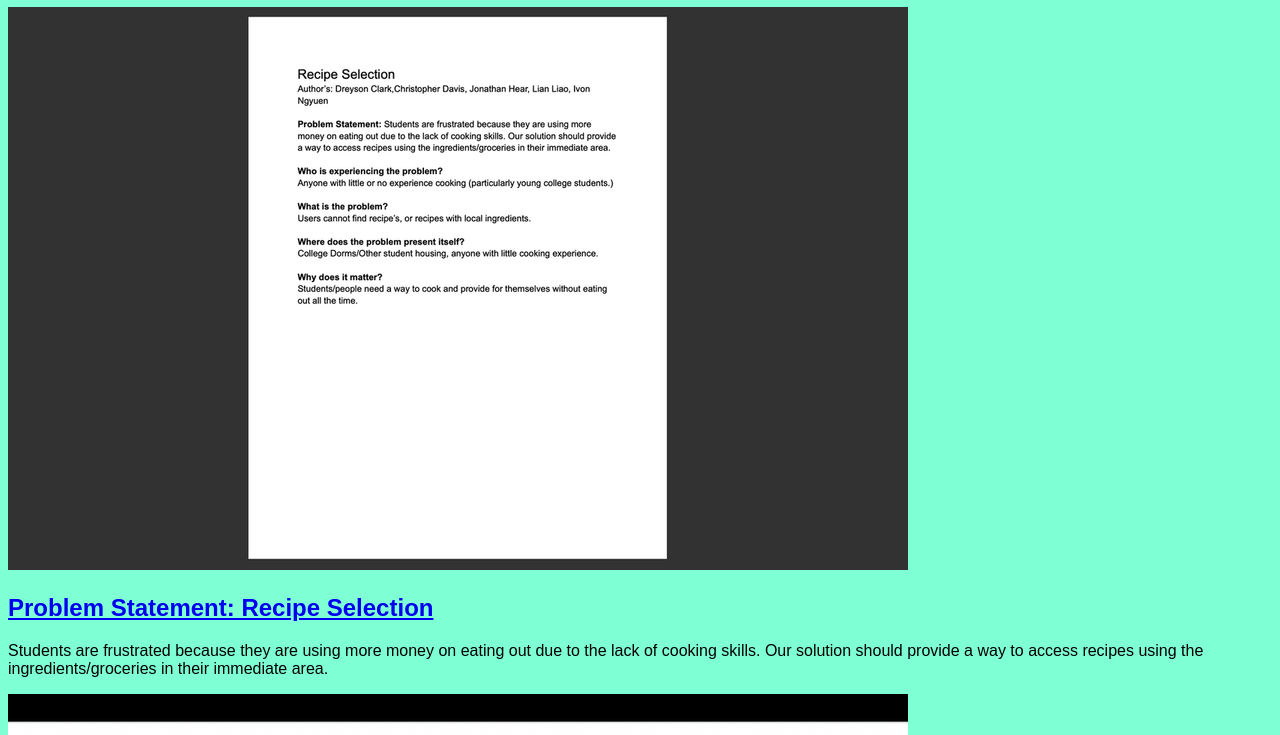
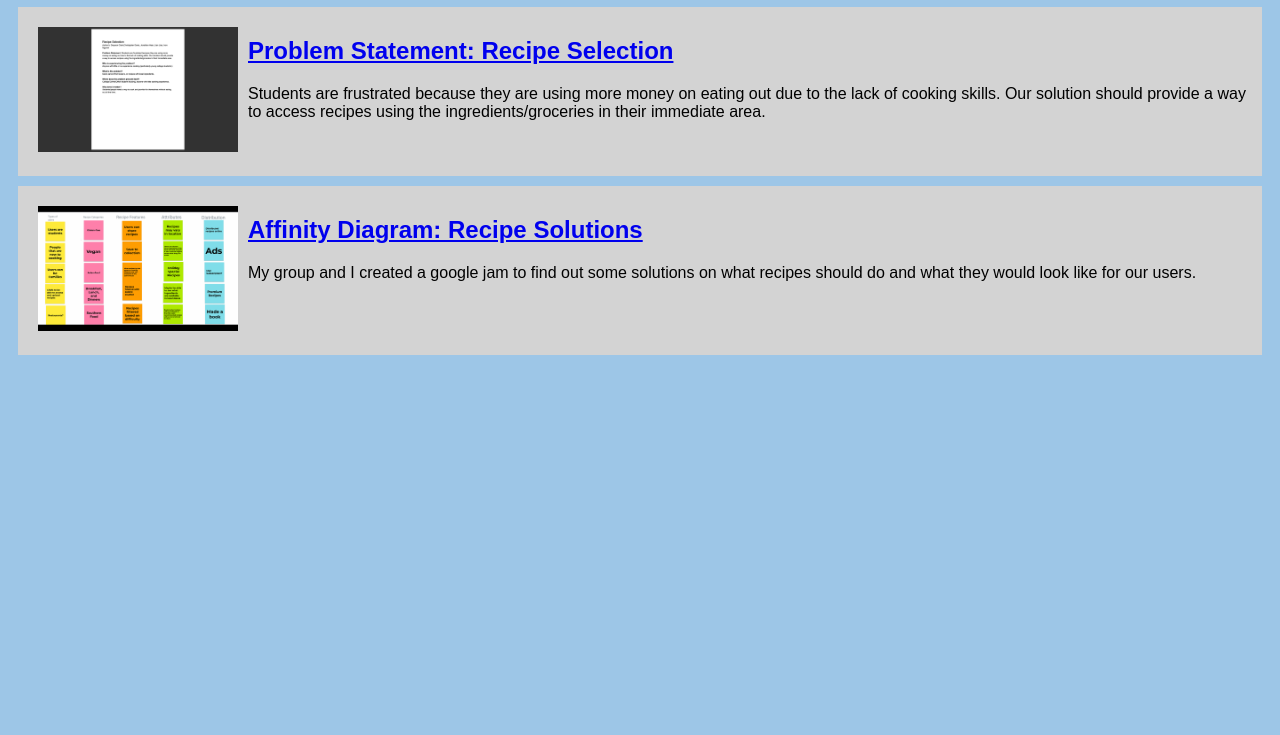
Before and after one commit to drey0503/drey0503.github.io, a plain HTML site: page index.html in a window 1280 px wide. Shown: the part 73-808 px from the top of the page. Drawn offline with Linux system fonts and the light colour scheme.

Commit message:
Add files via upload

```diff
--- a/styles.css
+++ b/styles.css
@@ -1,9 +1,22 @@
-body{
-    background-color:aquamarine ;
+body {
+    background-color:rgb(157, 198, 231) ;
     font-family: Arial, Helvetica, sans-serif;
+
 }
 
-h1{
+.assignment {
+    display:flex;
+    padding:10px;
+    margin:10px;
+    background: lightgrey;
+}
+
+.assignment img {
+    width:200px;
+    padding:10px;
+}
+
+h1 {
     color:darkblue;
     text-align:center;
 }
```
Also changed, not shown: index.html (+3 -2 lines), images/personas.png (added), 1 other file.
